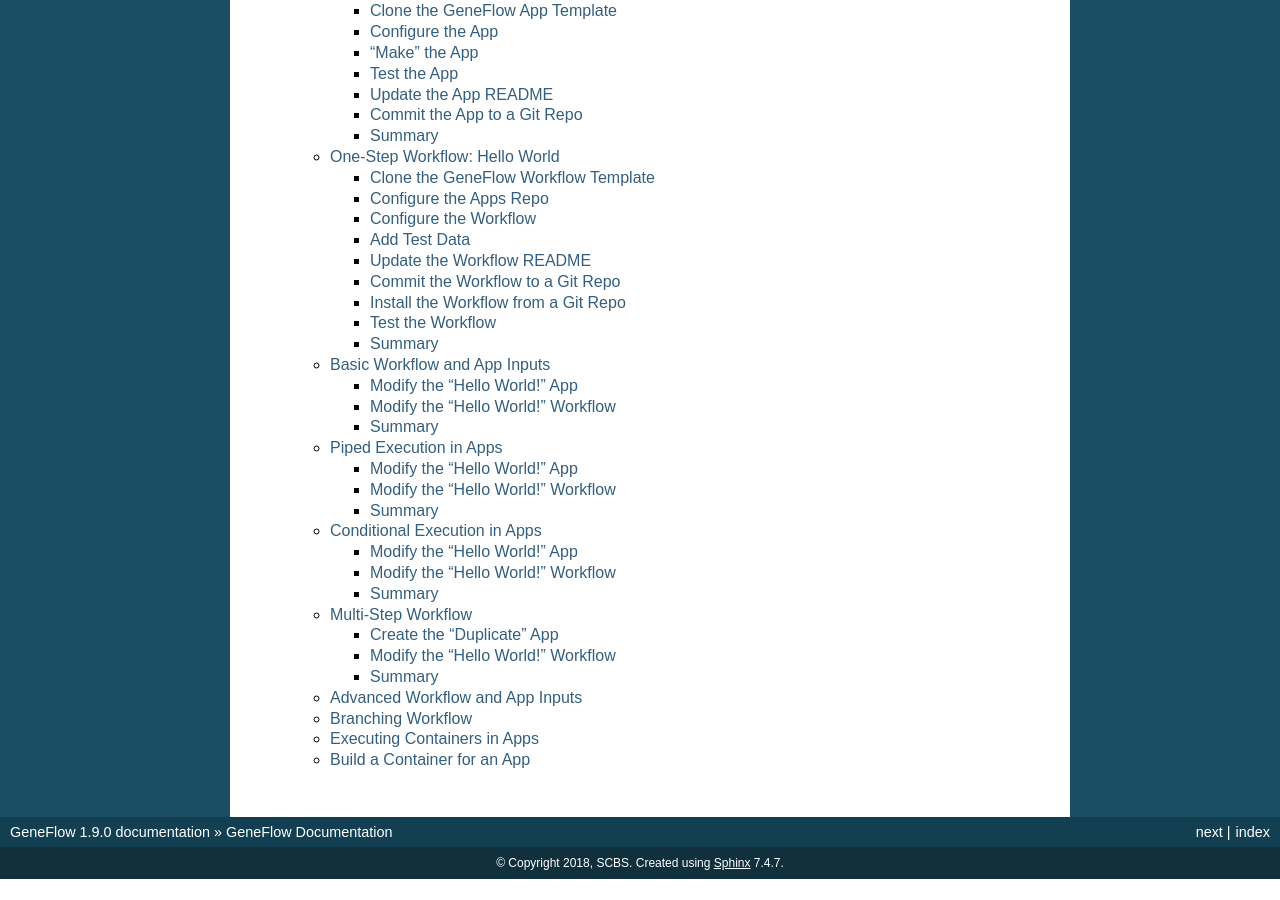
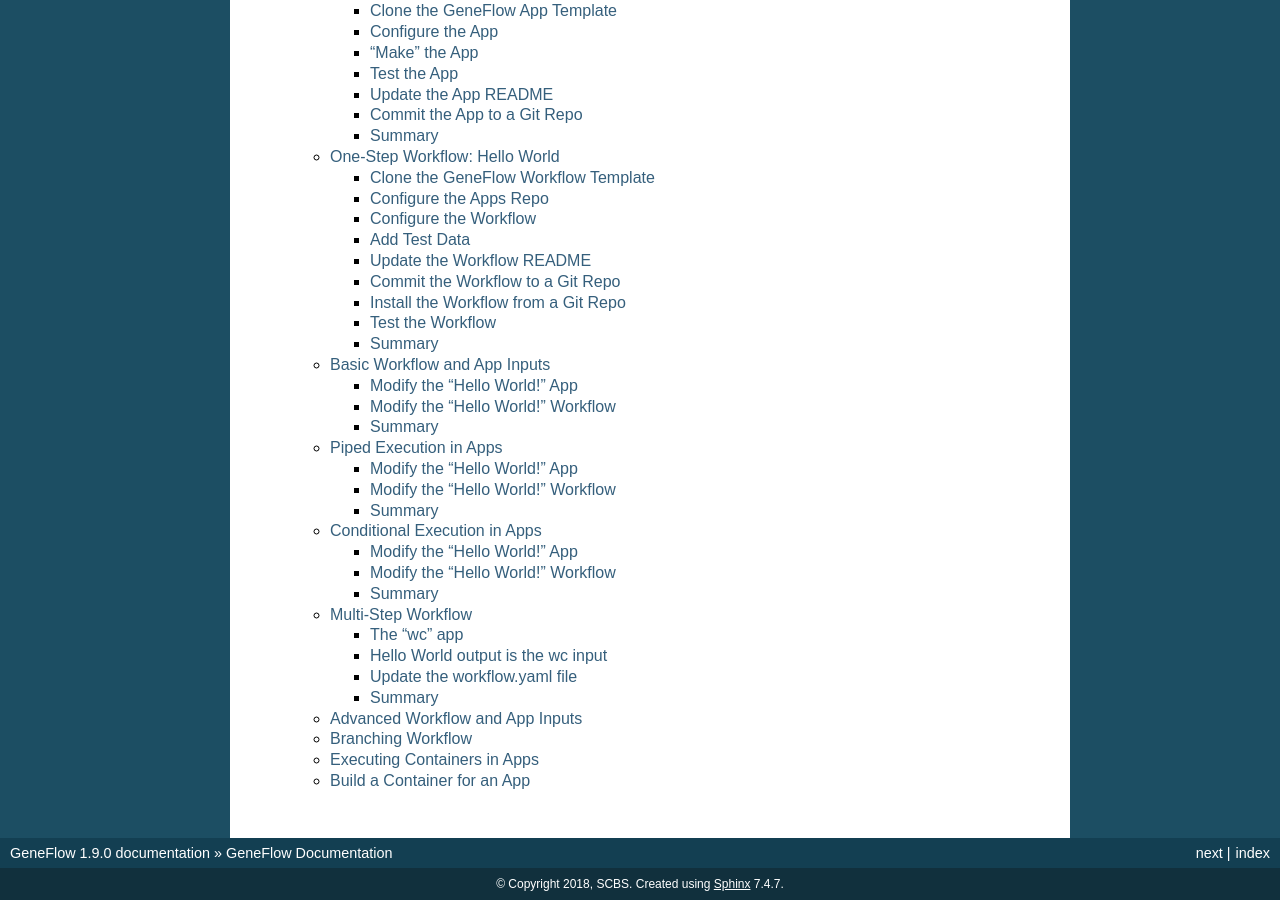
Before and after one commit to CDCgov/geneflow, a Sphinx documentation site: the page built from docs/index.rst, in a window 1280 px wide and 900 px high, scrolled down 996 px. Built offline with Sphinx 7.4.7, drawn with Linux system fonts in a browser that asks for light colours; before the commit the page ends 1875 px from its top, so only the background shows below that; some of the changed lines change nothing that is shown.

Commit message:
multi-step workflow first draft

```diff
--- a/docs/chapters/tutorials/multi-step-workflow.rst
+++ b/docs/chapters/tutorials/multi-step-workflow.rst
@@ -3,84 +3,185 @@
 Multi-Step Workflow
 ===================
 
-This tutorial extends the previously created "Hello World" workflow by adding a second step. The "Conditional Execution in Apps" tutorial must be completed, and its resulting "Hello World!" workflow chould be committed to a Git repo prior to beginning this tutorial.
+This tutorial extends the previously created "Hello World" workflow by adding a second step. The second step executes the wc command and returns a text file with the word count, line count, byte count of the file created by the "Hello World!" app.
 
-We will modify the workflow by adding a second step that's executed before the current "Hello World!" app. The new app will take an input file, duplicate its contents, and save these contents to a separate output file.
-
-Create the "Duplicate" App
---------------------------
-
-The "Duplicate" app takes an input file and prints the contents of the file to another file twice, separated by a single newline. In Bash, this can be achieved with a command similar to the following: ``awk '{print}' file.txt file.txt > ./output.txt``. Thus, we will use a similar command when we define the execution section of the "Duplicate" app.
-
-Clone the GeneFlow App Template
-~~~~~~~~~~~~~~~~~~~~~~~~~~~~~~~
-
-First, create a new app using the GeneFlow app template:
+You can either start from your previous "Hello World" workflow or a scratch template using one of the following commands
 
 .. code-block:: text
 
-    cd ~/geneflow_work
-    git clone https://gitlab.com/geneflow/apps/app-template.git duplicate-gf
+    git clone https://github.com/[USER]/hello-world-workflow-gf.git hello-world-2step-workflow-gf
 
-``duplicate-gf`` is the name of the app.
+.. code-block:: text
+    git clone https://gitlab.com/geneflow/workflows/workflow-template.git hello-world-2step-workflow-gf
 
-Define App Metadata
-~~~~~~~~~~~~~~~~~~~
+The "wc" app
+------------
 
-Next, edit the metadata section of the app ``config.yaml`` file:
+The wc app has been created `already <https://github.com/jiangweiyao/hello-world-2step-workflow-gf.git>`_. The app essentially executes the following command: ``wc input.file > output.file`` You can clone the git repository, and look over and run the test package to get a better understanding of what it does.
+
+
+First, we tell the workflow to install and use the the exiting wc app by updating the ``apps-repo.yaml`` file. This tutorial uses the "Hello World" app I built previously, but you can substitute your own.
 
 .. code-block:: text
 
-    cd ~/geneflow_work/duplicate-gf
-    vi ./config.yaml
+    vi ./workflow/apps-repo.yaml
 
-The metadata section should look like the following:
+Update the the entries to include both the hello-world and wc app
+
+.. code-block:: yaml
+    apps:
+    - name: hello-world-gf
+      repo: https://github.com/jiangweiyao/hello-world-gf.git
+      tag: '0.2'
+      folder: hello-world-gf-0.2
+      asset: none
+
+    - name: wc-gf
+      repo: https://github.com/jiangweiyao/wc-gf.git
+      tag: '0.1'
+      folder: wc-gf-0.1
+      asset: none
+
+Hello World output is the wc input
+----------------------------------
+
+The most important part to look at when connecting existing apps into a workflow is the input and output of the apps, as the output of one app will usually be the input of another app.
+
+wc app input and output
+~~~~~~~~~~~~~~~~~~~~~~~
+
+Let's look at the input and output section of the wc app at
+`https://github.com/jiangweiyao/wc-gf/blob/master/config.yaml <https://github.com/jiangweiyao/wc-gf/blob/master/config.yaml>`_.
+
+.. code-block:: yaml
+    inputs:
+      file:
+        label: Input File
+        description: Input file
+        type: File
+        required: true
+        test_value: ${SCRIPT_DIR}/data/file.txt
+
+    parameters:
+      output:
+        label: Output File
+        description: Output file
+        type: File
+        required: true
+        test_value: output.txt
+
+We see that the wc app takes a file as the input. In our workflow, we will use the output file of the 'Hello World' app
+
+Update the workflow.yaml file
+-----------------------------
+
+We go through and update the appropriate sections of the workflow.yaml file.
 
 .. code-block:: text
 
-    name: duplicate-gf
-    description: Geneflow app that duplicates contents of text file
-    repo_uri: https://github.com/[USER]/duplicate-gf.git
+    vi ./workflow/workflow.yaml
+
+Metadata
+~~~~~~~~
+
+Update the metadata section with the new information for the package. Add ``- wc`` to ``final_output`` for the output of the wc step to be included in the final output.
+
+
+.. code-block:: yaml
+    # metadata
+    name: hello-world-2step-workflow-gf
+    description: Hello World two-step workflow
+    documentation_uri:
+    repo_uri: 'https://github.com/jiangweiyao/hello-world-2step-workflow-gf.git'
     version: '0.1'
+    username: jyao
 
-Define App Inputs and Parameters
-~~~~~~~~~~~~~~~~~~~~~~~~~~~~~~~~
+    final_output:
+    - hello
+    - wc
 
-Define App Execution Commands
-~~~~~~~~~~~~~~~~~~~~~~~~~~~~~
+Steps
+~~~~~
 
-"Make" the App
-~~~~~~~~~~~~~~
+Add the wc app as the second step. Set the ``app:`` value to the location specified in the ``apps-repo.yaml`` file. The ``depend:`` value sets the steps that needs to complete before the current step runs. Set wc to depend on hello world step. Set the ``file:`` option (input to the wc to '{hello->output}/helloworld.txt' specifying the "helloworld.txt" file produced in the hello step as the input to wc. Finally, set the ``output:`` option under the wc step as the name of the output file.
 
-Test the App
-~~~~~~~~~~~~
 
-Create App README
-~~~~~~~~~~~~~~~~~
+.. code-block:: yaml
 
-Commit and Tag the App
-~~~~~~~~~~~~~~~~~~~~~~
+    steps:
+      hello:
+        app: apps/hello-world-gf-0.2/app.yaml
+        depend: []
+        template:
+          file: '{workflow->file}'
+          output: helloworld.txt
 
-Modify the "Hello World!" Workflow
-----------------------------------
+      wc:
+        app: apps/wc-gf-0.1/app.yaml
+        depend: [ "hello" ]
+        template:
+          file: '{hello->output}/helloworld.txt'
+          output: wc.txt
 
-Add "Duplicate" to App Repo
-~~~~~~~~~~~~~~~~~~~~~~~~~~~
-
-Update Workflow Metadata
-~~~~~~~~~~~~~~~~~~~~~~~~
-
-Add "Duplicate" Step
-~~~~~~~~~~~~~~~~~~~~
 
 Update Workflow README
 ~~~~~~~~~~~~~~~~~~~~~~
+Update the README.rst to include the relevant information
+
 
 Commit and Tag the New Workflow
 ~~~~~~~~~~~~~~~~~~~~~~~~~~~~~~~
+We'll use GitHub as an example, but the commands are similar for other repositories, except change the url. If you clone the the workflow from an existing repository, delete the .git folder to make it into a new repository.
+
+.. code-block:: text
+
+    cd hello-world-2step-workflow-gf
+    rm -rf .git
+
+Push the code to GitHub using the following commands:
+
+.. code-block:: text
+
+    git init
+    git add .
+    git commit -m "1st commit"
+    git tag 0.1
+    git remote add origin https://github.com/[name]/hello-world-2step-workflow-gf.git
+    git push -u origin master
+    git push origin 0.1
 
 Install and Test the Workflow
 ~~~~~~~~~~~~~~~~~~~~~~~~~~~~~
 
+Now that the workflow has been committed to a Git repo, it can be installed anywhere:
+
+.. code-block:: text
+
+    geneflow install-workflow -g https://github.com/jiangweiyao/hello-world-2step-workflow-gf.git -c --make_apps ./hello-world-2step
+
+Finally, test the workflow to validate its functionality:
+
+.. code-block:: text
+
+    geneflow run -d output_uri=output -d inputs.file=./test-workflow/data/test.txt ./hello-world-2step
+
+This command runs the workflow in the "hello-world-2step" directory using the test data and copies the output to the "output" directory. The output of the two steps are in separate folders for the steps.
+
+.. code-block:: text
+
+    tree ./geneflow_output/geneflow-job-[JOB ID]
+
+You should see the following file structure:
+
+.. code-block:: text
+
+    geneflow-job-50dd420d
+    ├── hello
+    │   └── helloworld.txt
+    └── wc
+        └── wc.txt
+
 Summary
 -------
+
+Congratulations! You created a two step workflow that uses the output of one app as the input of the second app.
```
